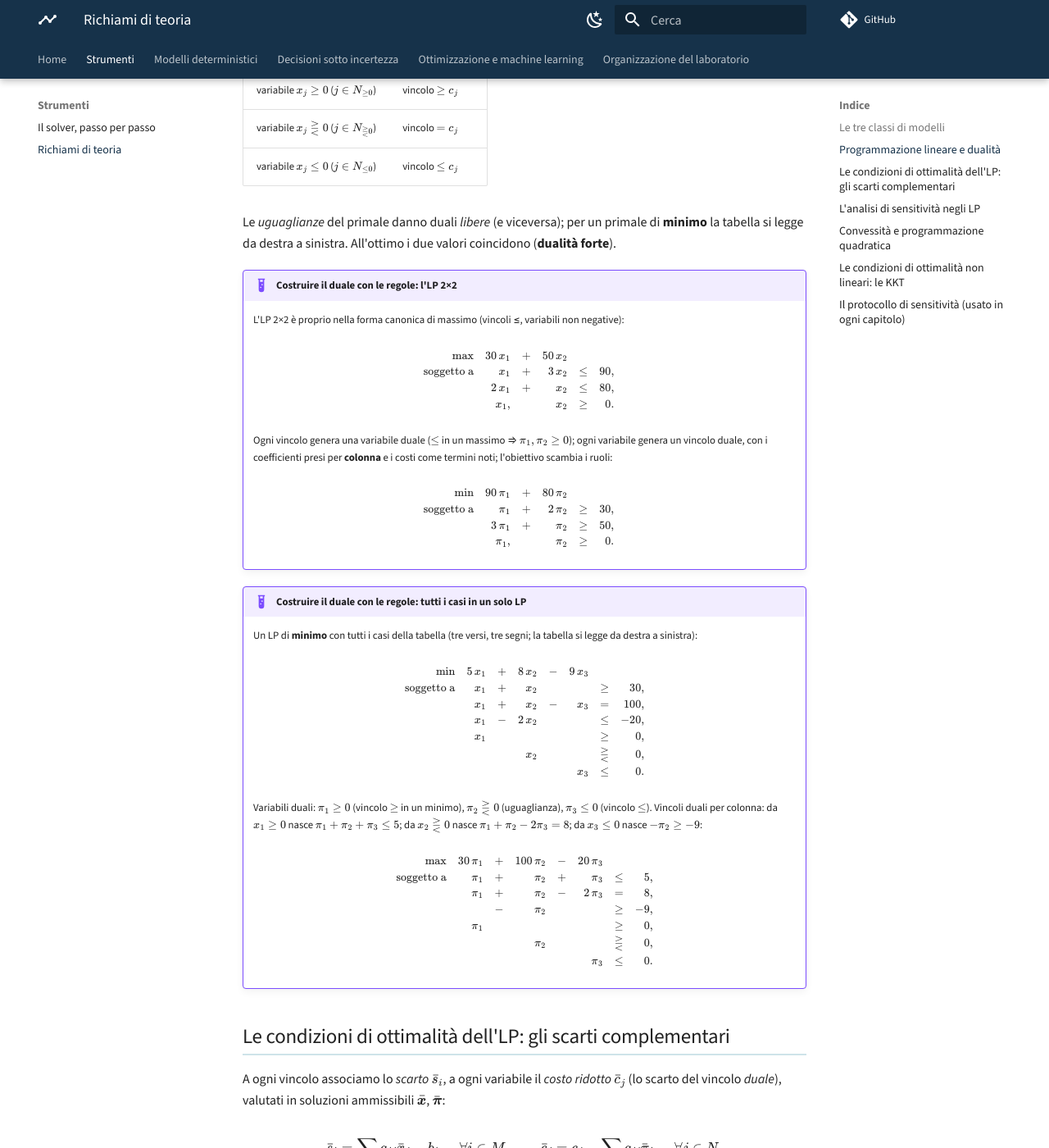
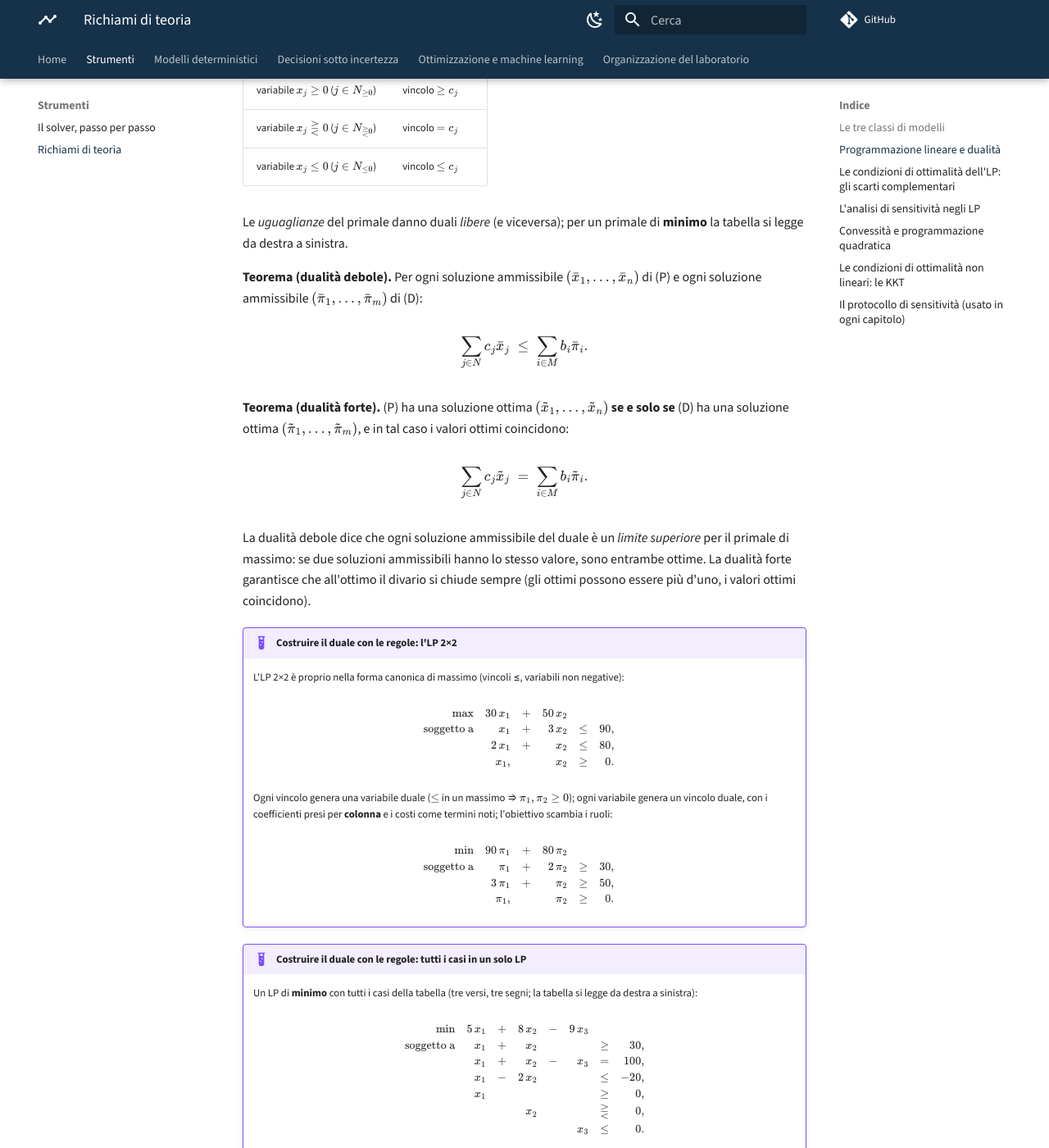
Before and after one commit to fabiofurini/laboratorio-ricerca-operativa, an MkDocs documentation site: the page built from docs/richiami.md, in a window 1280 px wide and 1400 px high, scrolled down 1647 px. Shown: the whole window at 82% size. Built offline with MkDocs 1.6.1 and Material for MkDocs 9.7.7, drawn with Linux system fonts in a browser that asks for light colours; comment, search, counter and statistics services are not loaded; some of the changed text lies outside the part shown.

Commit message:
Teoremi di dualita' debole e forte enunciati come nelle dispense LP; capitolo richiami senza notazione vettoriale (tuple per componenti, KKT con dL/dx_k)
Co-Authored-By: Claude Fable 5 <noreply@anthropic.com>

```diff
--- a/docs/richiami.md
+++ b/docs/richiami.md
@@ -63,8 +63,28 @@ ogni variabile un vincolo duale:
 | variabile $x_j \le 0$ ($j \in N_{\le 0}$) | vincolo $\le c_j$ |
 
 Le *uguaglianze* del primale danno duali *libere* (e viceversa); per un primale di
-**minimo** la tabella si legge da destra a sinistra. All'ottimo i due valori
-coincidono (**dualità forte**).
+**minimo** la tabella si legge da destra a sinistra.
+
+**Teorema (dualità debole).** Per ogni soluzione ammissibile $(\bar x_1, \dots, \bar x_n)$
+di (P) e ogni soluzione ammissibile $(\bar\pi_1, \dots, \bar\pi_m)$ di (D):
+
+$$
+\sum_{j \in N} c_j \bar x_j \;\le\; \sum_{i \in M} b_i \bar\pi_i .
+$$
+
+**Teorema (dualità forte).** (P) ha una soluzione ottima $(\tilde x_1, \dots, \tilde x_n)$
+**se e solo se** (D) ha una soluzione ottima $(\tilde\pi_1, \dots, \tilde\pi_m)$,
+e in tal caso i valori ottimi coincidono:
+
+$$
+\sum_{j \in N} c_j \tilde x_j \;=\; \sum_{i \in M} b_i \tilde\pi_i .
+$$
+
+La dualità debole dice che ogni soluzione ammissibile del duale è un *limite
+superiore* per il primale di massimo: se due soluzioni ammissibili hanno lo stesso
+valore, sono entrambe ottime. La dualità forte garantisce che all'ottimo il
+divario si chiude sempre (gli ottimi possono essere più d'uno, i valori ottimi
+coincidono).
 
 !!! example "Costruire il duale con le regole: l'LP 2×2"
     L'LP 2×2 è proprio nella forma canonica di massimo (vincoli ≤, variabili non
@@ -131,7 +151,7 @@ coincidono (**dualità forte**).
 
 A ogni vincolo associamo lo *scarto* $\bar s_i$, a ogni variabile il *costo
 ridotto* $\bar c_j$ (lo scarto del vincolo *duale*), valutati in soluzioni
-ammissibili $\bar{\boldsymbol x}$, $\bar{\boldsymbol\pi}$:
+ammissibili $(\bar x_1, \dots, \bar x_n)$, $(\bar\pi_1, \dots, \bar\pi_m)$:
 
 $$
 \bar s_i = \sum_{j \in N} a_{ij} \bar x_j - b_i, \quad \forall i \in M,
@@ -181,9 +201,9 @@ $\le$, la restringe con $\ge$); *una regione più ampia come cambia l'ottimo?*
 Un vincolo **non attivo** ha sempre $\tilde\pi_i = 0$ (complementarietà).
 
 !!! example "Dualità sull'LP 2×2, svolta per intero"
-    **Risolvendo si ottiene**: $\tilde{\boldsymbol x} = (30, 20)$,
-    $\tilde z = 1900$, $\tilde{\boldsymbol\pi} = (14, 8)$,
-    $\bar{\boldsymbol c} = (0, 0)$, con intervalli di validità
+    **Risolvendo si ottiene**: $(\tilde x_1, \tilde x_2) = (30, 20)$,
+    $\tilde z = 1900$, $(\tilde\pi_1, \tilde\pi_2) = (14, 8)$,
+    $(\bar c_1, \bar c_2) = (0, 0)$, con intervalli di validità
     $[b_1^{\min}, b_1^{\max}] = [40, 240]$, $[b_2^{\min}, b_2^{\max}] = [30, 180]$,
     $[c_1^{\min}, c_1^{\max}] = [50/3, 100]$, $[c_2^{\min}, c_2^{\max}] = [15, 90]$;
     entrambi i vincoli attivi.
@@ -197,9 +217,9 @@ Un vincolo **non attivo** ha sempre $\tilde\pi_i = 0$ (complementarietà).
     $$
 
 !!! example "Tutti i casi in un solo LP: verifica delle condizioni"
-    **Risolvendo si ottiene**: $\tilde{\boldsymbol x} = (60, 40, 0)$,
-    $\tilde z = 620$, $\tilde{\boldsymbol\pi} = (0, 6, -1)$,
-    $\bar{\boldsymbol c} = (0, 0, -3)$, con intervalli di validità dei termini
+    **Risolvendo si ottiene**: $(\tilde x_1, \tilde x_2, \tilde x_3) = (60, 40, 0)$,
+    $\tilde z = 620$, $(\tilde\pi_1, \tilde\pi_2, \tilde\pi_3) = (0, 6, -1)$,
+    $(\bar c_1, \bar c_2, \bar c_3) = (0, 0, -3)$, con intervalli di validità dei termini
     noti $(-\infty, 100]$, $[30, +\infty)$, $[-200, +\infty)$ e dei coefficienti
     $(-\infty, 8]$, $[5, 17]$, $(-\infty, -6]$.
 
```
